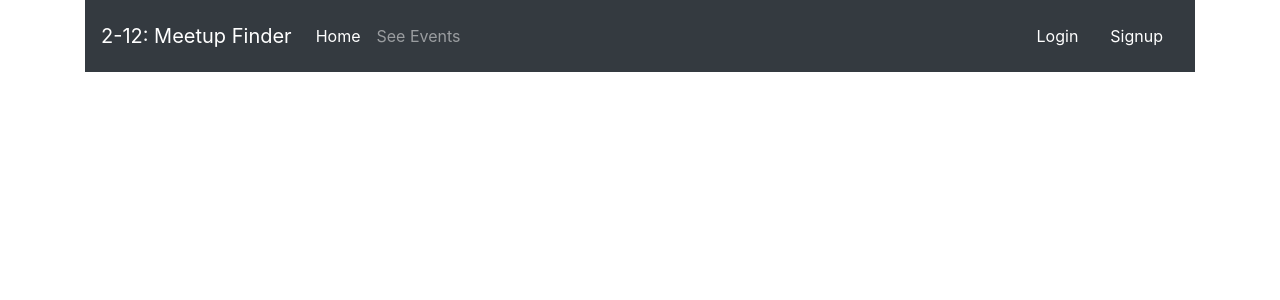
After one commit to atomiak/cs3240-project, a Django app: template home/templates/home/header.html in a window 1280 px wide. The commit adds this page. Shown: the top 300 px of the page. Run offline with Django 3.2, Linux system fonts and the light colour scheme; the template is opened without the code that fills it, so the values that code supplies are empty; some libraries are stand-ins or nearby versions.

Commit message:
creating header

```diff
--- /dev/null
+++ b/home/templates/home/header.html
@@ -0,0 +1,48 @@
+<!DOCTYPE html>
+<html lang="en">
+<head>
+    <meta charset="UTF-8">
+    <meta name="viewport" content="width=device-width, initial-scale=1.0">
+    <title>Header</title>
+    <link rel="stylesheet" href="https://stackpath.bootstrapcdn.com/bootstrap/4.3.1/css/bootstrap.min.css" integrity="sha384-ggOyR0iXCbMQv3Xipma34MD+dH/1fQ784/j6cY/iJTQUOhcWr7x9JvoRxT2MZw1T" crossorigin="anonymous">
+
+</head>
+<body>
+
+{% load static %}
+<link rel="stylesheet" href="/static/home/style.css">
+<link rel="stylesheet" href="https://stackpath.bootstrapcdn.com/bootstrap/4.5.2/css/bootstrap.min.css" integrity="sha384-JcKb8q3iqJ61gNV9KGb8thSsNjpSL0n8PARn9HuZOnIxN0hoP+VmmDGMN5t9UJ0Z" crossorigin="anonymous">
+<div class="container">
+  <nav class="navbar navbar-expand-lg navbar-dark bg-dark">
+    <span class="navbar-brand">2-12: Meetup Finder</span>
+
+    <div class="collapse navbar-collapse" id="navbarSupportedContent">
+      <ul class="navbar-nav mr-auto">
+          <li class="nav-item active"><a class="nav-link" href="/home">Home</a></li>
+          <li class="nav-item"><a class="nav-link" href="/events">See Events</a></li>
+      </ul>
+    {% if user.is_authenticated %}
+        <span class="navbar-text"> {{user.username |capfirst }} </span>
+
+        <span class="navbar-text">
+        <a class="nav-link" href="{%url 'home:logout'%}" >Log Out</span></a>
+        </span>
+
+    {% else %}
+      <span class="navbar-text">
+        <a class="nav-link" href="/accounts/google/login?process=login" >Login</span></a>
+      </span>
+      <span class="navbar-text">
+        <a class="nav-link" href="/accounts/signup" >Signup</span></a>
+      </span>
+    {% endif %}
+    </div>
+  </nav>
+</div>
+
+<script src="https://code.jquery.com/jquery-3.3.1.slim.min.js" integrity="sha384-q8i/X+965DzO0rT7abK41JStQIAqVgRVzpbzo5smXKp4YfRvH+8abtTE1Pi6jizo" crossorigin="anonymous"></script>
+<script src="https://cdnjs.cloudflare.com/ajax/libs/popper.js/1.14.7/umd/popper.min.js" integrity="sha384-UO2eT0CpHqdSJQ6hJty5KVphtPhzWj9WO1clHTMGa3JDZwrnQq4sF86dIHNDz0W1" crossorigin="anonymous"></script>
+<script src="https://stackpath.bootstrapcdn.com/bootstrap/4.3.1/js/bootstrap.min.js" integrity="sha384-JjSmVgyd0p3pXB1rRibZUAYoIIy6OrQ6VrjIEaFf/nJGzIxFDsf4x0xIM+B07jRM" crossorigin="anonymous"></script>
+
+</body>
+</html>
--- a/home/templates/home/index.html
+++ b/home/templates/home/index.html
@@ -1,6 +1,10 @@
 <!DOCTYPE html>
 
 {% load static %}
+<div class="basic">
+  {% include "home/header.html" %}
+  </div>
+  <!--
 <link rel="stylesheet" href="/static/home/style.css">
 <link rel="stylesheet" href="https://stackpath.bootstrapcdn.com/bootstrap/4.5.2/css/bootstrap.min.css" integrity="sha384-JcKb8q3iqJ61gNV9KGb8thSsNjpSL0n8PARn9HuZOnIxN0hoP+VmmDGMN5t9UJ0Z" crossorigin="anonymous">
 <div class="container">
@@ -30,5 +34,5 @@
     </div>
   </nav>
 </div>
-
+-->
 <div id="welcome">Welcome to A.G.I.L.E Meet Up Finder!</div>
```
